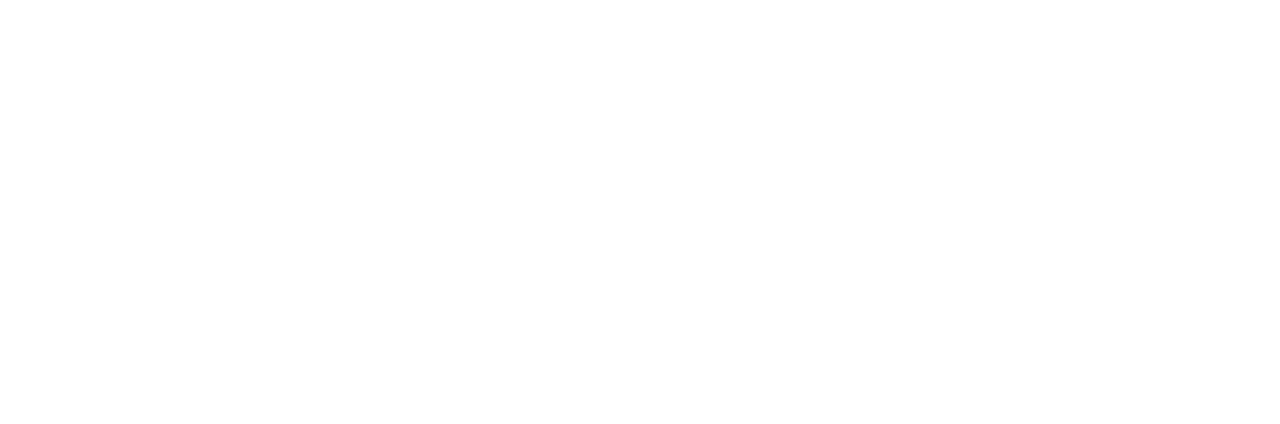
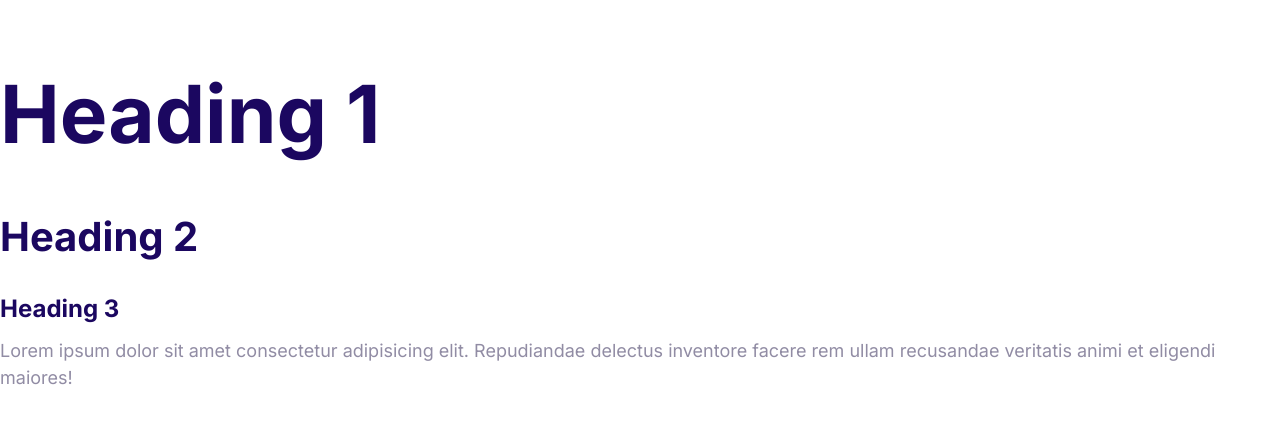
Before and after one commit to skoopje/moshify, a plain HTML site: page index.html in a window 1280 px wide. Drawn offline with Linux system fonts and the light colour scheme.

Commit message:
define the styles for the fonts.

```diff
--- a/CSS/styles.css
+++ b/CSS/styles.css
@@ -5,3 +5,53 @@
     --color-headings: #1b0760;
     --color-body: #918ca4;
 }
+
+html {
+    font-size: 62.5%;
+}
+
+body {
+    font-family: Inter, Arial, Arial, Helvetica, sans-serif;
+    font-size: 2.4rem;
+    line-height: 1.5;
+    color: var(--color-body);
+}
+
+h1, h2, h3 {
+    color: var(--color-headings);
+    margin-bottom: 1rem;
+}
+
+h1 {
+    font-size: 7rem;
+}
+
+h2 {
+    font-size: 4rem;
+}
+
+h3 {
+    font-size: 3rem;
+}
+
+p {
+    margin-top: 0;
+}
+
+@media screen and (min-width: 1024px) {
+    body {
+        font-size: 1.8rem;
+    }
+
+    h1{
+        font-size: 8rem;
+    }
+
+    h2 {
+        font-size: 4rem;
+    }
+
+    h3 {
+        font-size: 2.4rem;
+    }
+}
--- a/index.html
+++ b/index.html
@@ -4,8 +4,23 @@
     <meta charset="UTF-8" />
     <meta name="viewport" content="width=device-width, initial-scale=1.0" />
     <title>Document</title>
+    <link rel="preconnect" href="https://fonts.googleapis.com" />
+    <link rel="preconnect" href="https://fonts.gstatic.com" crossorigin />
+    <link
+      href="https://fonts.googleapis.com/css2?family=Inter:wght@400;700&display=swap"
+      rel="stylesheet"
+    />
     <link rel="stylesheet" href="css/normalize.css" />
     <link rel="stylesheet" href="css/styles.css" />
   </head>
-  <body></body>
+  <body>
+    <h1>Heading 1</h1>
+    <h2>Heading 2</h2>
+    <h3>Heading 3</h3>
+    <p>
+      Lorem ipsum dolor sit amet consectetur adipisicing elit. Repudiandae
+      delectus inventore facere rem ullam recusandae veritatis animi et eligendi
+      maiores!
+    </p>
+  </body>
 </html>
```
